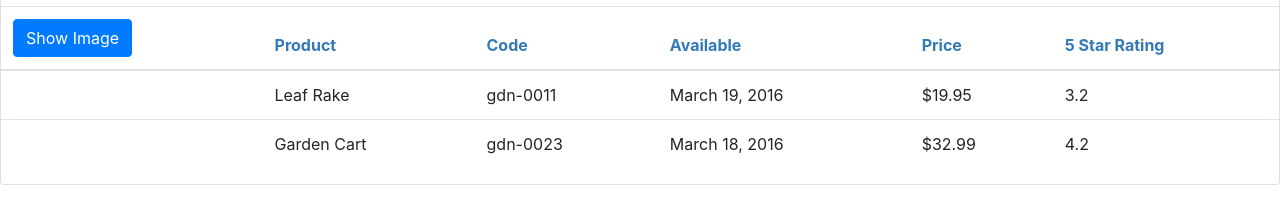
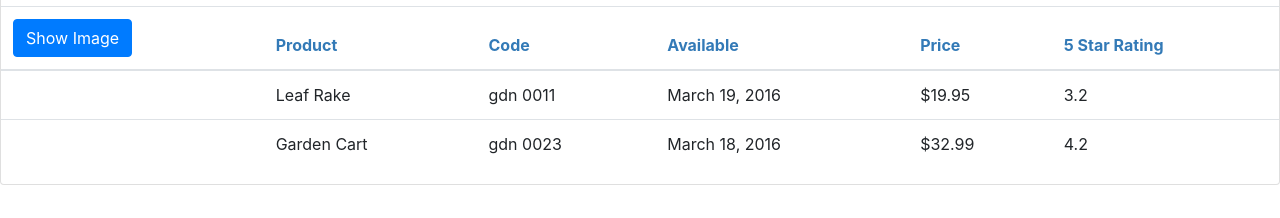
Before and after one commit to 8Tesla8/Angular-firstApp, an Angular app: page / in a window 1280 px wide. Shown: the part 222-440 px from the top of the page. Built offline with nearby package versions, Linux system fonts and the light colour scheme.

Commit message:
create custom pipe

```diff
--- a/src/app/app.module.ts
+++ b/src/app/app.module.ts
@@ -5,11 +5,13 @@
 
 import { AppComponent } from './app.component';
 import { ProductListComponent } from './products/product-list.component';
+import { ConvertToSpacesPipe } from './shared/convert-to-spaces.pipe';
 
 @NgModule({
   declarations: [
     AppComponent,
-    ProductListComponent
+    ProductListComponent,
+    ConvertToSpacesPipe
   ],
 
   imports: [
--- a/src/app/products/product-list.component.html
+++ b/src/app/products/product-list.component.html
@@ -56,7 +56,7 @@
                     </td>
 
                     <td>{{product.productName}}</td>
-                    <td>{{product.productCode | lowercase}}</td>
+                    <td>{{product.productCode | lowercase | convertToSpaces: '-'}}</td>
                     <td>{{product.releaseDate}}</td>
                     <td>{{product.price | currency: "USD": "symbol" : "1.2-2"}}</td>
                     <td>{{product.starRating}}</td>
--- /dev/null
+++ b/src/app/shared/convert-to-spaces.pipe.ts
@@ -0,0 +1,12 @@
+import { Pipe, PipeTransform } from "@angular/core";
+
+@Pipe({
+    name: "convertToSpaces"
+})
+
+export class ConvertToSpacesPipe implements PipeTransform {
+
+    transform(value: string, character: string) : string {
+        return value.replace(character, ' ');
+    }
+}
```
